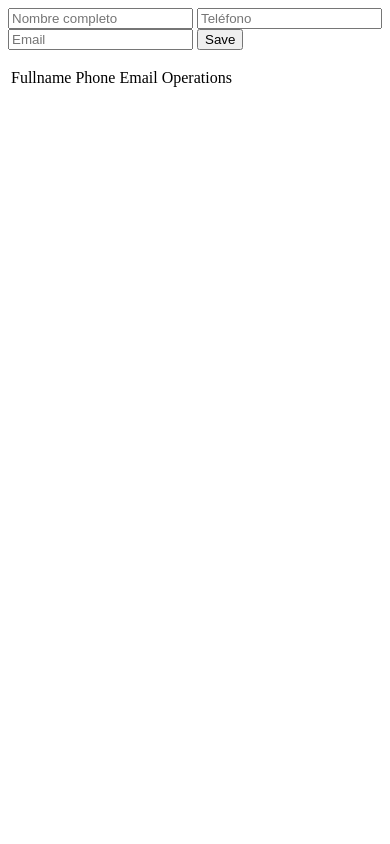
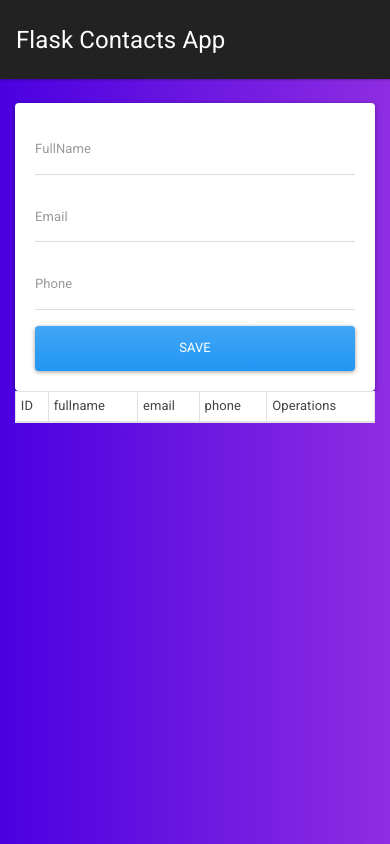
Before and after one commit to Rodrigotmz/Python-Flask-y-Mysql-Aplicaci-n-Web, a Flask app: page / in a window 390 px wide. Run offline with Flask 2, Linux system fonts and the light colour scheme; data that the repository does not hold is empty; some libraries are stand-ins or nearby versions.

Commit message:
Trabajo final
Crud en flask termiado

```diff
--- a/App.py
+++ b/App.py
@@ -1,51 +1,75 @@
-from flask import Flask, render_template, redirect, request, url_for, flash
+from flask import Flask, render_template, request, redirect, url_for, flash
 from flask_mysqldb import MySQL
 
+# initializations
 app = Flask(__name__)
 
-#MySQL Connection
+# Mysql Connection
 app.config['MYSQL_HOST'] = 'localhost'
 app.config['MYSQL_USER'] = 'rodrigo'
 app.config['MYSQL_PASSWORD'] = 'Roderick12'
 app.config['MYSQL_DB'] = 'FlaskDb'
 mysql = MySQL(app)
 
-#Setings
-app.secret_key = 'mysecretkey'
+# settings
+app.secret_key = "mysecretkey"
 
+# routes
 @app.route('/')
 def Index():
     cur = mysql.connection.cursor()
     cur.execute('SELECT * FROM contacts')
     data = cur.fetchall()
+    cur.close()
     return render_template('index.html', contacts = data)
 
-@app.route('/add_contact', methods =['POST'])
+@app.route('/add_contact', methods=['POST'])
 def add_contact():
     if request.method == 'POST':
         fullname = request.form['fullname']
         phone = request.form['phone']
         email = request.form['email']
         cur = mysql.connection.cursor()
-        cur.execute('INSERT INTO contacts (fullname, phone, email) VALUES (%s, %s, %s)', (fullname, phone, email))
+        cur.execute("INSERT INTO contacts (fullname, phone, email) VALUES (%s,%s,%s)", (fullname, phone, email))
         mysql.connection.commit()
         flash('Contact Added successfully')
         return redirect(url_for('Index'))
 
-@app.route('/edit/<id>')
+@app.route('/edit/<id>', methods = ['POST', 'GET'])
 def get_contact(id):
     cur = mysql.connection.cursor()
     cur.execute('SELECT * FROM contacts WHERE id = %s', (id))
     data = cur.fetchall()
-    return render_template('edit-contact', contact = data[0])
+    cur.close()
+    print(data[0])
+    return render_template('edit-contact.html', contact = data[0])
 
-@app.route('/delete/<string:id>')
+@app.route('/update/<id>', methods=['POST'])
+def update_contact(id):
+    if request.method == 'POST':
+        fullname = request.form['fullname']
+        phone = request.form['phone']
+        email = request.form['email']
+        cur = mysql.connection.cursor()
+        cur.execute("""
+            UPDATE contacts
+            SET fullname = %s,
+                email = %s,
+                phone = %s
+            WHERE id = %s
+        """, (fullname, email, phone, id))
+        flash('Contact Updated Successfully')
+        mysql.connection.commit()
+        return redirect(url_for('Index'))
+
+@app.route('/delete/<string:id>', methods = ['POST','GET'])
 def delete_contact(id):
     cur = mysql.connection.cursor()
-    cur.execute('DELETE FROM contacts WHERE id = {}'.format(id))
+    cur.execute('DELETE FROM contacts WHERE id = {0}'.format(id))
     mysql.connection.commit()
     flash('Contact Removed Successfully')
     return redirect(url_for('Index'))
 
-if __name__ == '__main__':
-    app.run(port = 3000, debug = True)
+# starting the app
+if __name__ == "__main__":
+    app.run(port=3000, debug=True)
--- /dev/null
+++ b/static/css/main.css
@@ -0,0 +1,6 @@
+body {
+  background: #8E2DE2;  /* fallback for old browsers */
+  background: -webkit-linear-gradient(to right, #4A00E0, #8E2DE2);  /* Chrome 10-25, Safari 5.1-6 */
+  background: linear-gradient(to right, #4A00E0, #8E2DE2); /* W3C, IE 10+/ Edge, Firefox 16+, Chrome 26+, Opera 12+, Safari 7+ */
+
+}
--- /dev/null
+++ b/static/js/main.js
@@ -0,0 +1,11 @@
+const btnDelete= document.querySelectorAll('.btn-delete');
+if(btnDelete) {
+  const btnArray = Array.from(btnDelete);
+  btnArray.forEach((btn) => {
+    btn.addEventListener('click', (e) => {
+      if(!confirm('Are you sure you want to delete it?')){
+        e.preventDefault();
+      }
+    });
+  })
+}
--- a/templates/index.html
+++ b/templates/index.html
@@ -1,40 +1,65 @@
-{% with messages = get_flashed_messages() %}
+{% extends "layout.html" %}
+{% block body %}
+
+  <div class="row">
+    <div class="col-md-5">
+      {% with messages = get_flashed_messages()  %}
       {% if messages %}
       {% for message in messages %}
-    <p>{{ message }}</p>
+      <div class="alert alert-success alert-dismissible fade show" role="alert">
+        {{ message }}
+        <button type="button" class="close" data-dismiss="alert" aria-label="Close">
+          <span aria-hidden="true">&times;</span>
+        </button>
+      </div>
       {% endfor %}
       {% endif %}
       {% endwith %}
-
-<form action="/add_contact" method="POST">
-    <input type="text" name="fullname" placeholder="Nombre completo">
-    <input type="text" name="phone" placeholder="Teléfono">
-    <input type="text" name="email" placeholder="Email">
-    <button type="submit">
+      <div class="card card-body">
+        <form action="{{url_for('add_contact')}}" method="POST">
+          <div class="form-group">
+            <input type="text" class="form-control" name="fullname" placeholder="FullName">
+          </div>
+          <div class="form-group">
+            <input type="text" class="form-control" name="email" placeholder="Email">
+          </div>
+          <div class="form-group">
+            <input type="text" class="form-control" name="phone" placeholder="Phone">
+          </div>
+          <button class="btn btn-primary btn-block">
             Save
           </button>
         </form>
-
-<table>
+      </div>
+    </div>
+    <div class="col-md-7">
+      <table class="table table-striped table-hover table-bordered table-sm bg-white">
         <thead>
           <tr>
-            <td>Fullname</td>
-            <td>Phone</td>
-            <td>Email</td>
+            <td>ID</td>
+            <td>fullname</td>
+            <td>email</td>
+            <td>phone</td>
             <td>Operations</td>
           </tr>
         </thead>
         <tbody>
           {% for contact in contacts %}
           <tr>
-                <td>{{ contact.1 }}</td>
-                <td>{{ contact.2 }}</td>
-                <td>{{ contact.3 }}</td>
+            <td>{{contact.0}}</td>
+            <td>{{contact.1}}</td>
+            <td>{{contact.2}}</td>
+            <td>{{contact.3}}</td>
             <td>
-                    <a href="/edit/{{contact.0}}">Edit</a>
-                    <a href="/delete/{{contact.0}}">Delete</a>
+              <a href="/edit/{{contact.0}}" class="btn btn-secondary">edit</a>
+              <a href="/delete/{{contact.0}}" class="btn btn-danger btn-delete">delete</a>
             </td>
           </tr>
           {% endfor %}
         </tbody>
       </table>
+    </div>
+  </div>
+</div>
+
+{% endblock %}
--- /dev/null
+++ b/templates/layout.html
@@ -0,0 +1,29 @@
+<!DOCTYPE html>
+<html lang="en">
+  <head>
+    <meta charset="UTF-8">
+    <title>FLASK CRUD</title>
+    <!-- BOOSTRAP 4 -->
+    <link rel="stylesheet" href="https://bootswatch.com/4/materia/bootstrap.min.css">
+    <link rel="stylesheet" href="{{url_for('static', filename='css/main.css')}}">
+  </head>
+  <body>
+
+    <!-- NAVIGATION  -->
+    <nav class="navbar navbar-dark bg-dark">
+      <a class="navbar-brand" href="/">Flask Contacts App</a>
+    </nav>
+
+    <div class="container pt-4">
+      {% block body %}
+      {% endblock %}
+    </div>
+
+    <!-- footer -->
+    <!-- scripts -->
+    <script src="https://code.jquery.com/jquery-3.3.1.slim.min.js" integrity="sha384-q8i/X+965DzO0rT7abK41JStQIAqVgRVzpbzo5smXKp4YfRvH+8abtTE1Pi6jizo" crossorigin="anonymous"></script>
+    <script src="https://cdnjs.cloudflare.com/ajax/libs/popper.js/1.14.3/umd/popper.min.js" integrity="sha384-ZMP7rVo3mIykV+2+9J3UJ46jBk0WLaUAdn689aCwoqbBJiSnjAK/l8WvCWPIPm49" crossorigin="anonymous"></script>
+    <script src="https://stackpath.bootstrapcdn.com/bootstrap/4.1.3/js/bootstrap.min.js" integrity="sha384-ChfqqxuZUCnJSK3+MXmPNIyE6ZbWh2IMqE241rYiqJxyMiZ6OW/JmZQ5stwEULTy" crossorigin="anonymous"></script>
+    <script src="{{url_for('static', filename='js/main.js')}}"></script>
+  </body>
+</html>
```
Also changed, not shown: templates/edit-contact.html (+27 -5 lines), README.md (added), 2 other files. Lines whose indentation alone changed are shown as unchanged.
